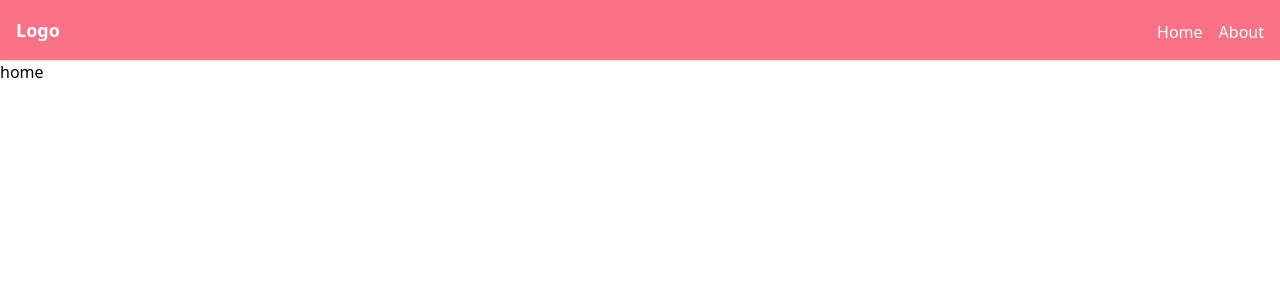
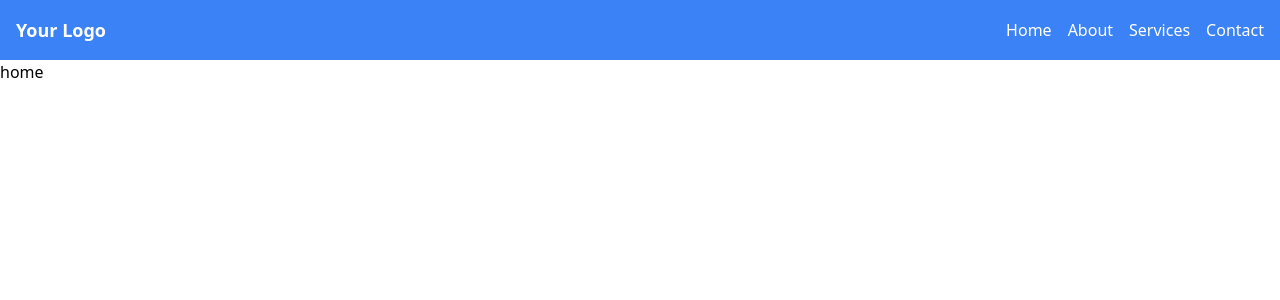
Before and after one commit to FahadAbdulQayyum/nextjs-practicee, a Next.js app: page / in a window 1280 px wide. Shown: the top 300 px of the page. Built offline with nearby package versions, Linux system fonts and the light colour scheme.

Commit message:
chatgpt generated navbar

```diff
--- /dev/null
+++ b/src/components/navbar copy.js
@@ -0,0 +1,74 @@
+import React, { useState } from 'react';
+
+const Navbar = () => {
+    const [menuOpen, setMenuOpen] = useState(false);
+
+    const toggleMenu = () => {
+        setMenuOpen(!menuOpen);
+    };
+
+    return (
+        <nav className="bg-rose-400 shadow">
+            <div className="container mx-auto px-4">
+                <div className="flex justify-between items-center py-4">
+                    <div className="flex items-center">
+                        <span className="text-white text-lg font-bold">Logo</span>
+                    </div>
+                    <div
+                    className="md:hidden"
+                    >
+                        <button
+                            onClick={toggleMenu}
+                            className="block text-white hover:text-red-800 focus:outline-none">
+                            {menuOpen ? (
+                                <svg
+                                    className="w-6 h-6"
+                                    fill="none"
+                                    strokeLinecap="round"
+                                    strokeLinejoin="round"
+                                    strokeWidth="2"
+                                    viewBox="0 0 24 24"
+                                    stroke="currentColor">
+                                    <path d="M6 18L18 6M6 6l12 12"></path>
+                                </svg>
+                            ) : (
+                                <svg
+                                    className="w-6 h-6"
+                                    fill="none"
+                                    strokeLinecap="round"
+                                    strokeLinejoin="round"
+                                    strokeWidth="2"
+                                    viewBox="0 0 24 24"
+                                    stroke="currentColor">
+                                    <path d="M4 6h16M4 12h16m-7 6h7"></path>
+                                </svg>
+                            )}
+                        </button>
+                    </div>
+                    {/* <div className={`md:flex md:items-center ${menuOpen ? 'block bg-rose-400 absolute top-14 right-14 md:right-0 md:top-0 md:relative' : 'hidden'}`}> */}
+                    <div className={`md:flex md:items-center ${menuOpen ? 'block bg-rose-300 absolute top-14 px-14 left-0 right-0 bottom-0 md:top-0 md:relative' : 'hidden'}`}>
+                        <ul className="md:flex md:space-x-4">
+                            <li>
+                                <a
+                                    href="#"
+                                    className="text-white hover:text-red-800 font-medium">
+                                    Home
+                                </a>
+                            </li>
+                            <li>
+                                <a
+                                    href="#"
+                                    className="text-white hover:text-red-800 font-medium">
+                                    About
+                                </a>
+                            </li>
+                            {/* Add more navigation links as needed */}
+                        </ul>
+                    </div>
+                </div>
+            </div>
+        </nav>
+    );
+};
+
+export default Navbar;
--- a/src/components/navbar.js
+++ b/src/components/navbar.js
@@ -1,72 +1,49 @@
-import React, { useState } from 'react';
+// components/Navbar.tsx
+import { useState } from "react";
 
 const Navbar = () => {
-    const [menuOpen, setMenuOpen] = useState(false);
+  const [isMenuOpen, setIsMenuOpen] = useState(false);
 
   const toggleMenu = () => {
-        setMenuOpen(!menuOpen);
+    setIsMenuOpen(!isMenuOpen);
   };
 
   return (
-        <nav className="bg-rose-400 shadow">
-            <div className="container mx-auto px-4">
-                <div className="flex justify-between items-center py-4 relative">
-                    <div className="flex items-center">
-                        <span className="text-white text-lg font-bold">Logo</span>
-                    </div>
-                    <span className='bg-orange-300 absolute right-0 md:bg-transparent top-5'>
-                        <div
-                            className="md:hidden"
+    <nav className="bg-blue-500 p-4">
+      <div className="flex justify-between items-center">
+        <div className="text-white font-bold text-lg">Your Logo</div>
+        <button
+          className="lg:hidden text-white"
+          onClick={toggleMenu}
         >
-                            <button
-                                onClick={toggleMenu}
-                                className="block text-white hover:text-red-800 focus:outline-none">
-                                {menuOpen ? (
-                                    <svg
-                                        className="w-6 h-6"
-                                        fill="none"
-                                        strokeLinecap="round"
-                                        strokeLinejoin="round"
-                                        strokeWidth="2"
-                                        viewBox="0 0 24 24"
-                                        stroke="currentColor">
-                                        <path d="M6 18L18 6M6 6l12 12"></path>
-                                    </svg>
-                                ) : (
-                                    <svg
-                                        className="w-6 h-6"
-                                        fill="none"
-                                        strokeLinecap="round"
-                                        strokeLinejoin="round"
-                                        strokeWidth="2"
-                                        viewBox="0 0 24 24"
-                                        stroke="currentColor">
-                                        <path d="M4 6h16M4 12h16m-7 6h7"></path>
-                                    </svg>
-                                )}
+          Menu
         </button>
-                        </div>
-                        <div className={`md:flex md:items-center ${menuOpen ? 'block' : 'hidden'}`}>
-                            <ul className="md:flex space-x-4">
+        <ul
+          className={`${
+            isMenuOpen ? "block" : "hidden"
+          } lg:flex lg:space-x-4 space-y-4 lg:space-y-0 mt-4 lg:mt-0`}
+        >
           <li>
-                                    <a
-                                        href="#"
-                                        className="text-white hover:text-red-800 font-medium">
+            <a className="text-white" href="#home">
               Home
             </a>
           </li>
           <li>
-                                    <a
-                                        href="#"
-                                        className="text-white hover:text-red-800 font-medium">
+            <a className="text-white" href="#about">
               About
             </a>
           </li>
-                                {/* Add more navigation links as needed */}
+          <li>
+            <a className="text-white" href="#services">
+              Services
+            </a>
+          </li>
+          <li>
+            <a className="text-white" href="#contact">
+              Contact
+            </a>
+          </li>
         </ul>
-                        </div>
-                    </span>
-                </div>
       </div>
     </nav>
   );
```
Lines whose indentation alone changed are shown as unchanged.
